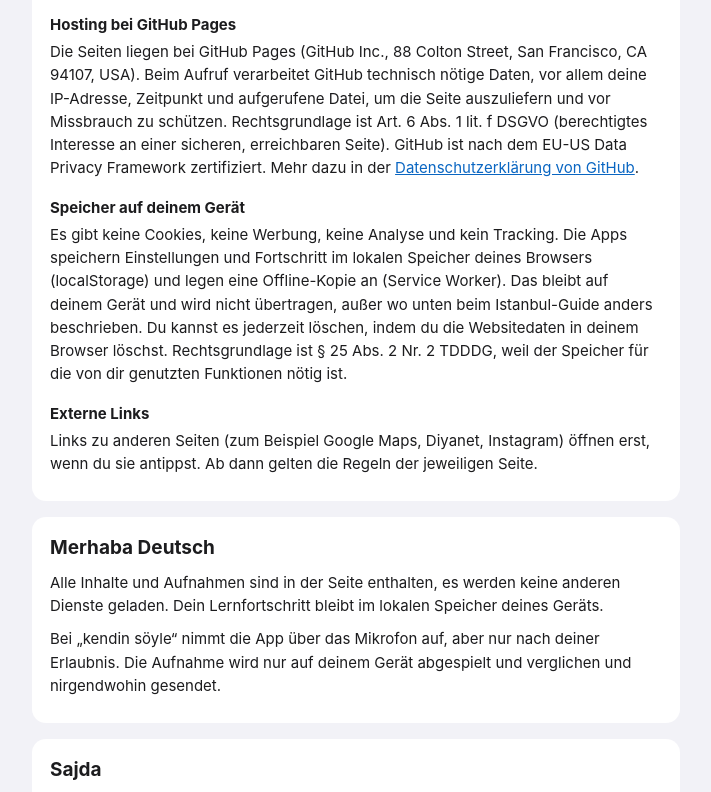
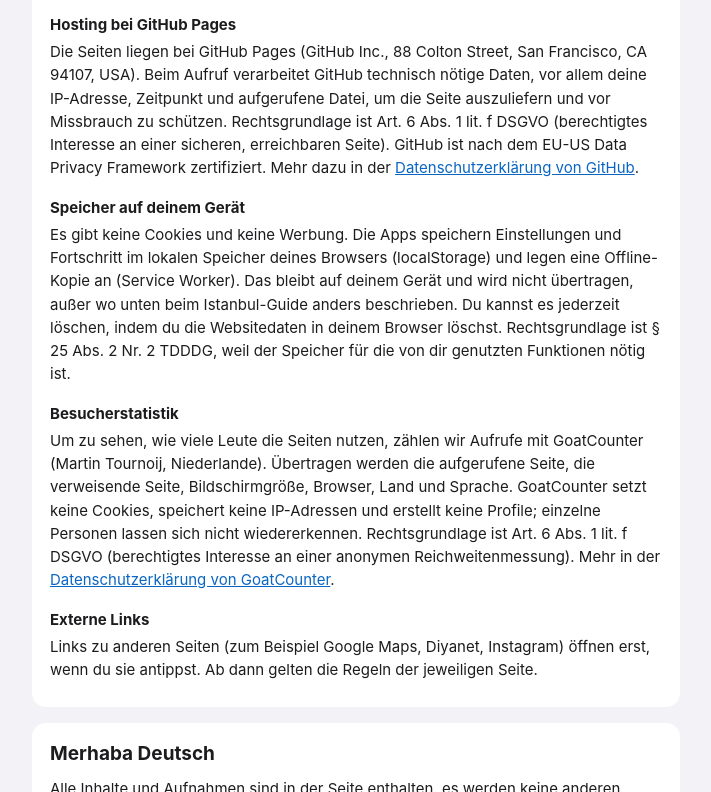
Before and after one commit to musancak/istanbul-guide, a plain HTML site: page rechtliches.html in a window 1280 px wide. Shown: the part 558-1350 px from the top of the page, without its empty margins (284-995 px from the left). Drawn offline with Linux system fonts and the light colour scheme.

Commit message:
Besucherzählung mit GoatCounter (ohne Cookies) + Absatz im Datenschutz
Co-Authored-By: Claude Opus 5.5 <noreply@anthropic.com>

```diff
--- a/rechtliches.html
+++ b/rechtliches.html
@@ -47,7 +47,9 @@ address{font-style:normal}
 <h3>Hosting bei GitHub Pages</h3>
 <p>Die Seiten liegen bei GitHub Pages (GitHub Inc., 88 Colton Street, San Francisco, CA 94107, USA). Beim Aufruf verarbeitet GitHub technisch nötige Daten, vor allem deine IP-Adresse, Zeitpunkt und aufgerufene Datei, um die Seite auszuliefern und vor Missbrauch zu schützen. Rechtsgrundlage ist Art. 6 Abs. 1 lit. f DSGVO (berechtigtes Interesse an einer sicheren, erreichbaren Seite). GitHub ist nach dem EU-US Data Privacy Framework zertifiziert. Mehr dazu in der <a href="https://docs.github.com/de/site-policy/privacy-policies/github-general-privacy-statement" rel="noopener">Datenschutzerklärung von GitHub</a>.</p>
 <h3>Speicher auf deinem Gerät</h3>
-<p>Es gibt keine Cookies, keine Werbung, keine Analyse und kein Tracking. Die Apps speichern Einstellungen und Fortschritt im lokalen Speicher deines Browsers (localStorage) und legen eine Offline-Kopie an (Service Worker). Das bleibt auf deinem Gerät und wird nicht übertragen, außer wo unten beim Istanbul-Guide anders beschrieben. Du kannst es jederzeit löschen, indem du die Websitedaten in deinem Browser löschst. Rechtsgrundlage ist § 25 Abs. 2 Nr. 2 TDDDG, weil der Speicher für die von dir genutzten Funktionen nötig ist.</p>
+<p>Es gibt keine Cookies und keine Werbung. Die Apps speichern Einstellungen und Fortschritt im lokalen Speicher deines Browsers (localStorage) und legen eine Offline-Kopie an (Service Worker). Das bleibt auf deinem Gerät und wird nicht übertragen, außer wo unten beim Istanbul-Guide anders beschrieben. Du kannst es jederzeit löschen, indem du die Websitedaten in deinem Browser löschst. Rechtsgrundlage ist § 25 Abs. 2 Nr. 2 TDDDG, weil der Speicher für die von dir genutzten Funktionen nötig ist.</p>
+<h3>Besucherstatistik</h3>
+<p>Um zu sehen, wie viele Leute die Seiten nutzen, zählen wir Aufrufe mit GoatCounter (Martin Tournoij, Niederlande). Übertragen werden die aufgerufene Seite, die verweisende Seite, Bildschirmgröße, Browser, Land und Sprache. GoatCounter setzt keine Cookies, speichert keine IP-Adressen und erstellt keine Profile; einzelne Personen lassen sich nicht wiedererkennen. Rechtsgrundlage ist Art. 6 Abs. 1 lit. f DSGVO (berechtigtes Interesse an einer anonymen Reichweitenmessung). Mehr in der <a href="https://www.goatcounter.com/help/privacy" rel="noopener">Datenschutzerklärung von GoatCounter</a>.</p>
 <h3>Externe Links</h3>
 <p>Links zu anderen Seiten (zum Beispiel Google Maps, Diyanet, Instagram) öffnen erst, wenn du sie antippst. Ab dann gelten die Regeln der jeweiligen Seite.</p>
 </section>
--- a/sw.js
+++ b/sw.js
@@ -1,5 +1,5 @@
 /* Offline: eigene Dateien und Leaflet aus dem Cache, im Hintergrund aktualisieren. Kartenkacheln nur, was schon angesehen wurde. */
-const V = "ist-v4";
+const V = "ist-v6";
 const CORE = ["./", "index.html", "data.js", "app.js", "coords.json", "manifest.webmanifest", "icon-192.png",
   "leaflet/leaflet.min.css", "leaflet/leaflet.min.js", "rechtliches.html"];
 self.addEventListener("install", e => { e.waitUntil(caches.open(V).then(c => c.addAll(CORE)).then(() => self.skipWaiting())); });
```
Also changed, not shown: index.html (+1 -0 lines).
